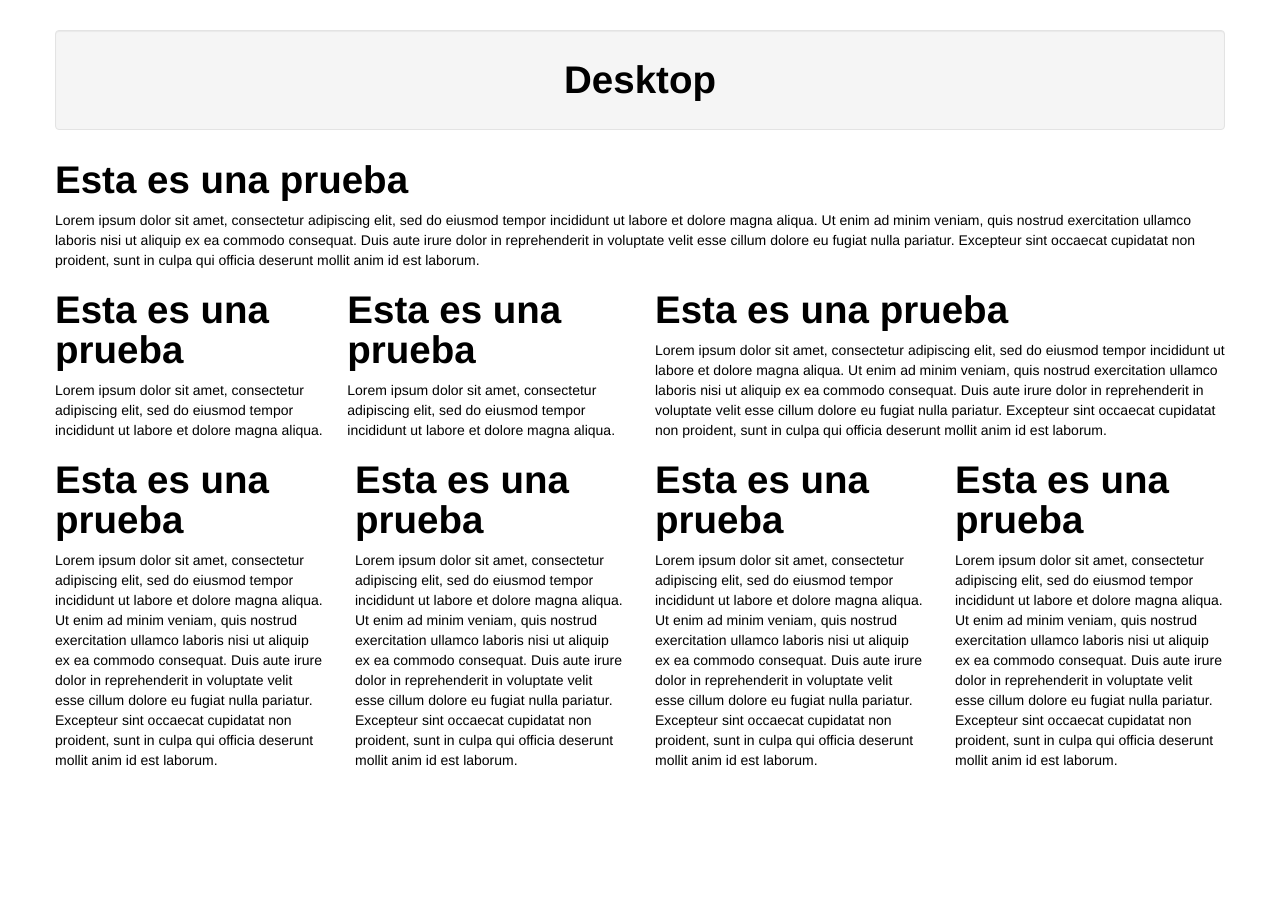
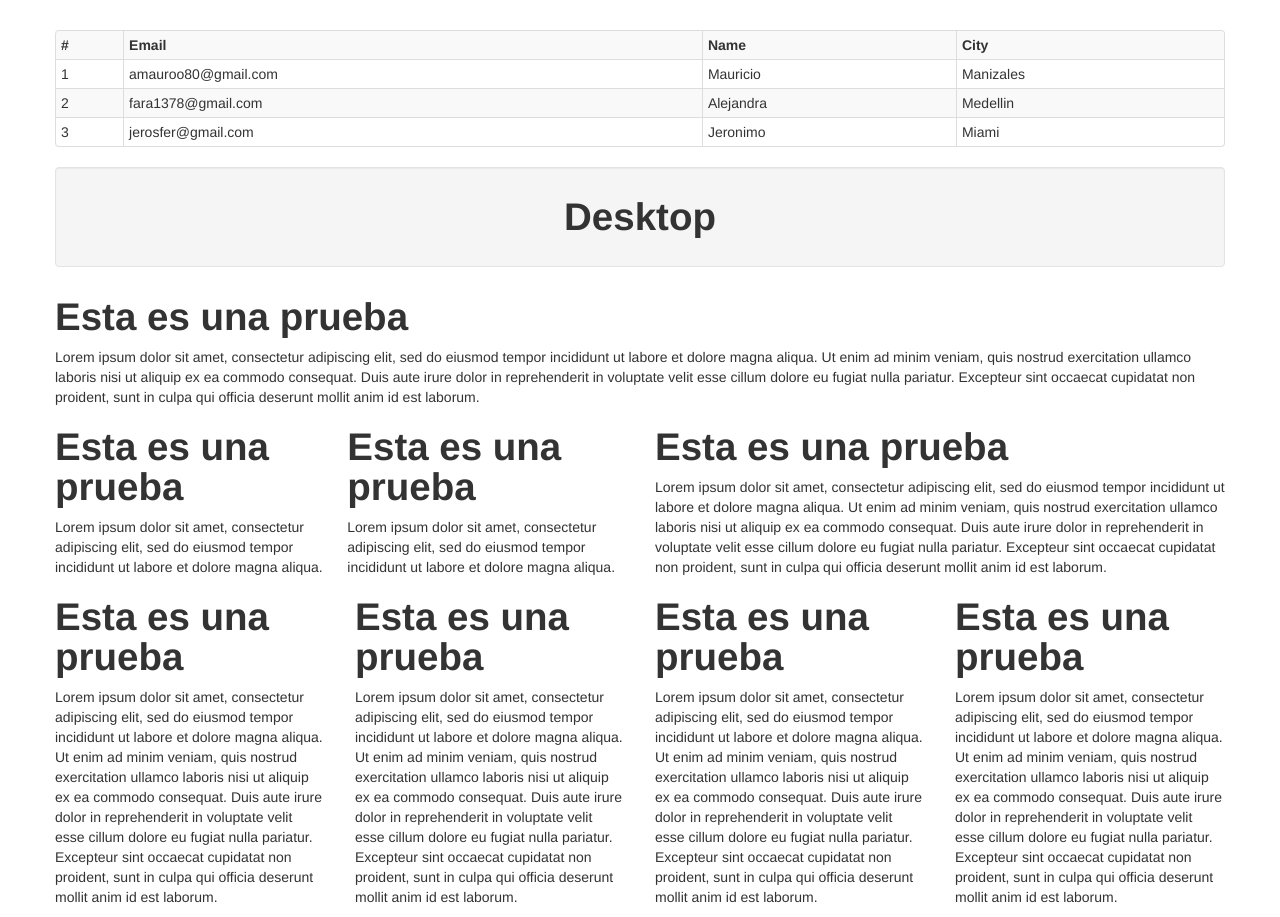
Before and after one commit to mauricio80/DesarrolloBootstrap1, a plain HTML site: page index.html in a window 1280 px wide. Before the commit the page ends 800 px from the top, so only its background shows below. Drawn offline with Linux system fonts and the light colour scheme.

Commit message:
Decoracion de tablas

```diff
--- a/index.html
+++ b/index.html
@@ -9,7 +9,7 @@
 	<style type="text/css">
 		/* Escritorio */
 		@media (min-width: 1200px) {
-			body { color: black; }
+			/*body { color: black; }*/
 		}
 		/* Escritorio pequeño o una tablet*/
 		@media (min-width: 768px) and (max-width: 979px) {
@@ -30,6 +30,38 @@
 		<div class="row-fluid">
 			<div class="span12">&nbsp;</div>
 		</div>
+
+		<div class="row-fluid">
+			<div class="span12">
+				<table class="table table-bordered table-striped table-hover table-condensed">
+					<tr>
+						<th>#</th>
+						<th>Email</th>
+						<th>Name</th>
+						<th>City</th>
+					</tr>
+					<tr>
+						<td>1</td>
+						<td>amauroo80@gmail.com</td>
+						<td>Mauricio</td>
+						<td>Manizales</td>
+					</tr>
+					<tr>
+						<td>2</td>
+						<td>fara1378@gmail.com</td>
+						<td>Alejandra</td>
+						<td>Medellin</td>
+					</tr>
+					<tr>
+						<td>3</td>
+						<td>jerosfer@gmail.com</td>
+						<td>Jeronimo</td>
+						<td>Miami</td>
+					</tr>
+				</table>
+			</div>
+		</div>
+
 		<div class="row-fluid">
 			<div class="span12">
 				<div class="well visible-desktop">
```
